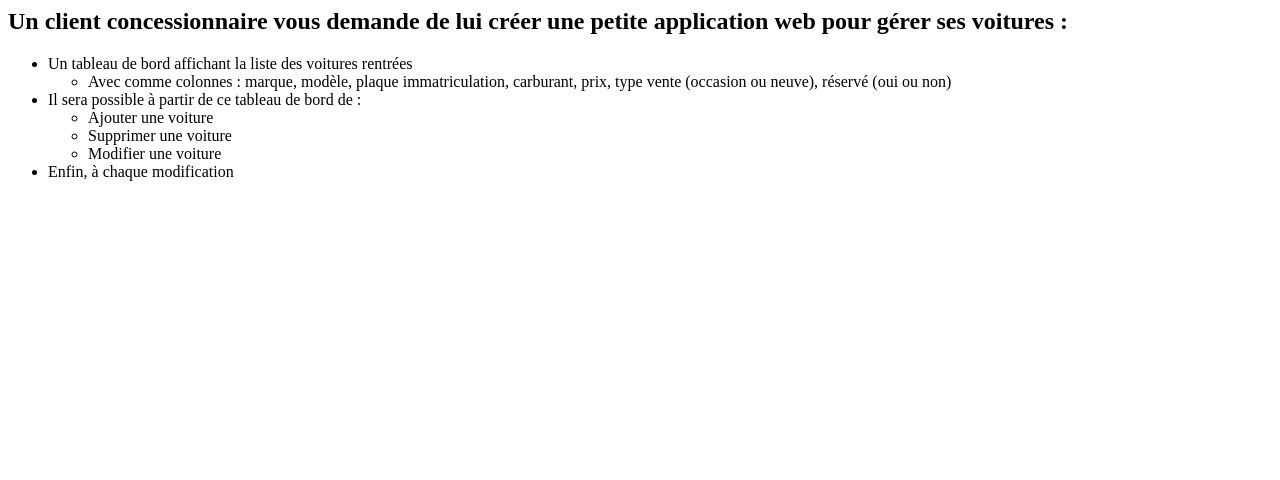
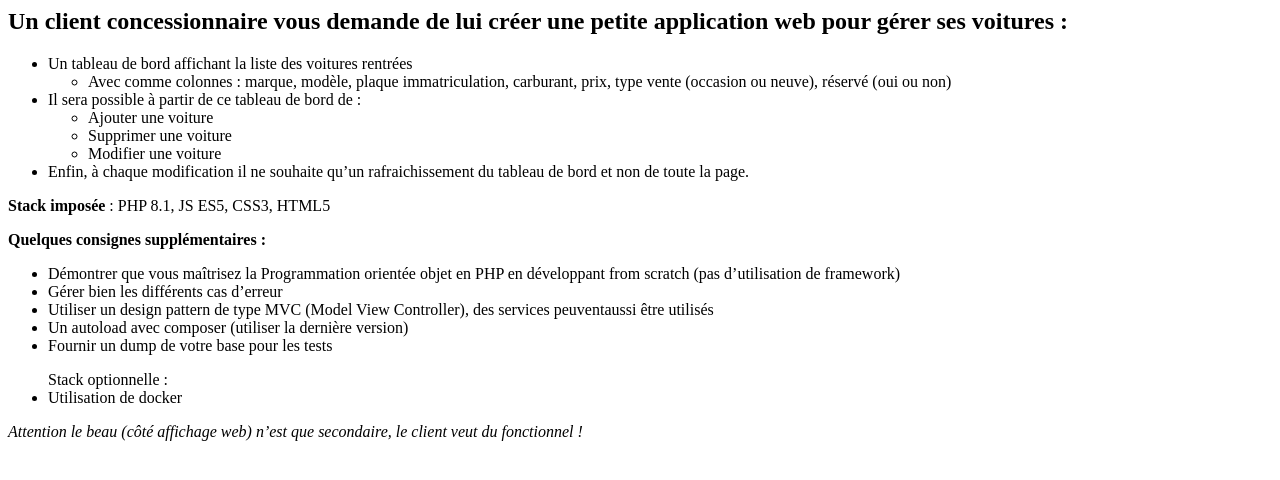
Before and after one commit to DavyDeMattos/Tests-recrutement, a PHP site: page /app/views/main/home.tpl.php in a window 1280 px wide. Shown: the top 480 px of the page. Run offline with PHP 8.4, Linux system fonts and the light colour scheme.

Commit message:
insert app.js, WIP: handleCliker

```diff
--- a/app/views/car/list.tpl.php
+++ b/app/views/car/list.tpl.php
@@ -14,7 +14,7 @@
     </thead>
     <tbody class="table-group-divider">
     <?php foreach ($carList as $currentCar) : ?>
-        <tr>
+        <tr value="<?= $currentCar->getId(); ?>">
             <th scope="row"><?= $currentCar->getId(); ?></th>
             <td><?= $currentCar->getBrand(); ?></td>
             <td><?= $currentCar->getModel(); ?></td>
@@ -23,8 +23,8 @@
             <td><?= $currentCar->getPrice(); ?> €</td>
             <td><?= $currentCar->getKind(); ?></td>
             <td><?= $currentCar->getReserved(); ?></td>
-            <td><input class="btn btn-primary" type="button" value="Edit"></td>
-            <td><input class="btn btn-danger" type="submit" value="Delete"></td>
+            <td><input for="<?= $currentCar->getId(); ?>" class="btn btn-primary button--edit" type="button" value="Edit"></td>
+            <td><input for="<?= $currentCar->getId(); ?>" class="btn btn-danger button--delete" type="button" value="Delete"></td>
         </tr>
     <?php endforeach; ?>
     </tbody>
--- a/app/views/layout/footer.tpl.php
+++ b/app/views/layout/footer.tpl.php
@@ -3,6 +3,6 @@
 <p>Test de recrutement Mai 2023</p>
 
 </footer>
-<script src="<?= include __DIR__ . "/../public/assets/js/app.js"?>"></script>
+<script src="/assets/js/app.js"></script>
 </body>
 </html>
--- a/app/views/main/home.tpl.php
+++ b/app/views/main/home.tpl.php
@@ -16,5 +16,20 @@
       <li>Modifier une voiture</li>
     </ul>
   </li>
-  <li>Enfin, à chaque modification</li>
+  <li>Enfin, à chaque modification il ne souhaite qu’un rafraichissement du tableau de bord et non de toute la page.</li>
 </ul>
+<p><strong>Stack imposée</strong> : PHP 8.1, JS ES5, CSS3, HTML5</p>
+<p><strong>Quelques consignes supplémentaires :</strong></p>
+<ul>
+  <li>Démontrer que vous maîtrisez la Programmation orientée objet en PHP en développant
+from scratch (pas d’utilisation de framework)</li>
+  <li>Gérer bien les différents cas d’erreur</li>
+  <li>Utiliser un design pattern de type MVC (Model View Controller), des services peuventaussi être utilisés</li>
+  <li>Un autoload avec composer (utiliser la dernière version)</li>
+  <li>Fournir un dump de votre base pour les tests</li>
+</ul>
+<ul>Stack optionnelle :
+  <li>Utilisation de docker</li>
+</ul>
+
+<em>Attention le beau (côté affichage web) n’est que secondaire, le client veut du fonctionnel !</em>
```
Also changed, not shown: public/assets/js/app.js.
